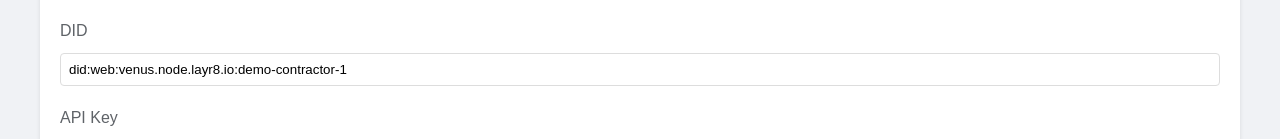
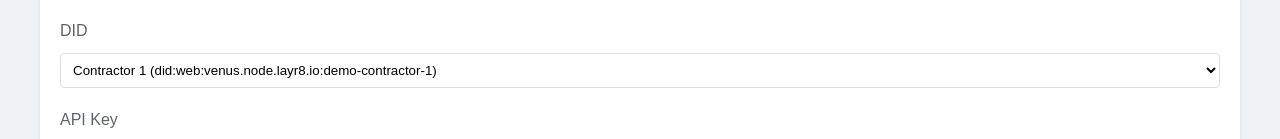
Before and after one commit to pace-protocoltech/layr8-examples, a website: page eticket/index.html in a window 1280 px wide. Shown: the part 153-292 px from the top of the page. Drawn offline with Linux system fonts and the light colour scheme; no server answers.

Commit message:
Update index.html

```diff
--- a/eticket/index.html
+++ b/eticket/index.html
@@ -38,7 +38,8 @@
         color: #5f6368;
       }
 
-      input {
+      input,
+      select {
         width: 100%;
         padding: 8px;
         margin: 8px 0;
@@ -47,10 +48,16 @@
         box-sizing: border-box;
       }
 
-      input:focus {
+      input:focus,
+      select:focus {
         outline: none;
         border-color: #1a73e8;
         box-shadow: 0 0 0 2px rgba(26, 115, 232, 0.2);
+      }
+
+      select {
+        background-color: white;
+        cursor: pointer;
       }
 
       .messages-container {
@@ -217,11 +224,14 @@
       </div>
       <div class="input-group">
         <label for="myDid">DID</label>
-        <input
-          type="text"
-          id="myDid"
-          value="did:web:venus.node.layr8.io:demo-contractor-1"
-        />
+        <select id="myDid">
+          <option value="did:web:venus.node.layr8.io:demo-contractor-1">
+            Contractor 1 (did:web:venus.node.layr8.io:demo-contractor-1)
+          </option>
+          <option value="did:web:venus.node.layr8.io:demo-trucker-1">
+            Trucker 1 (did:web:venus.node.layr8.io:demo-trucker-1)
+          </option>
+        </select>
       </div>
       <div class="input-group">
         <label for="apiKey">API Key</label>
```
